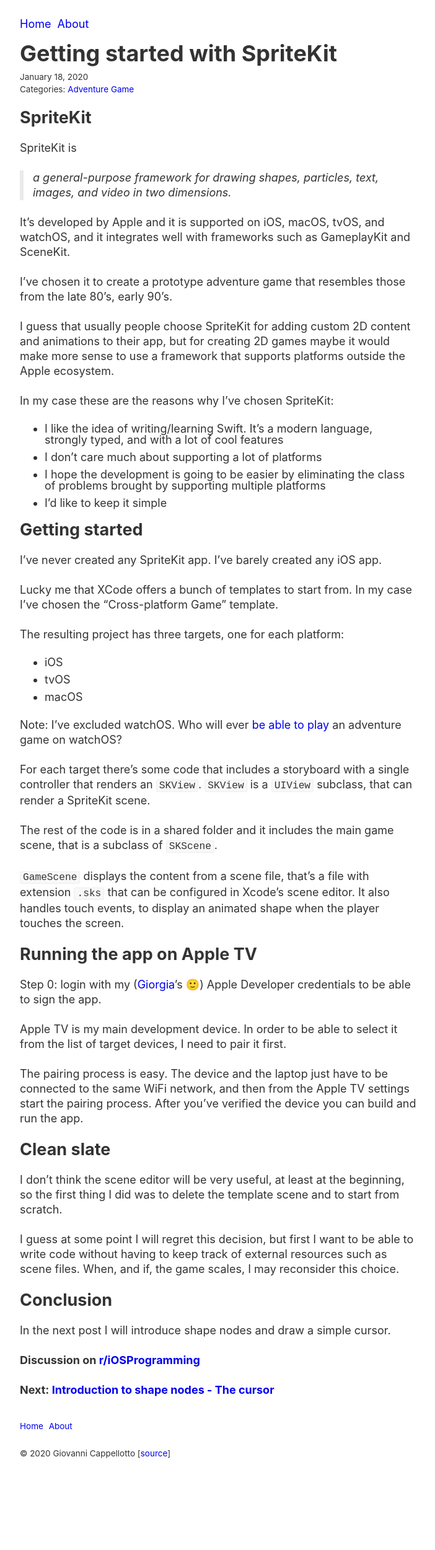
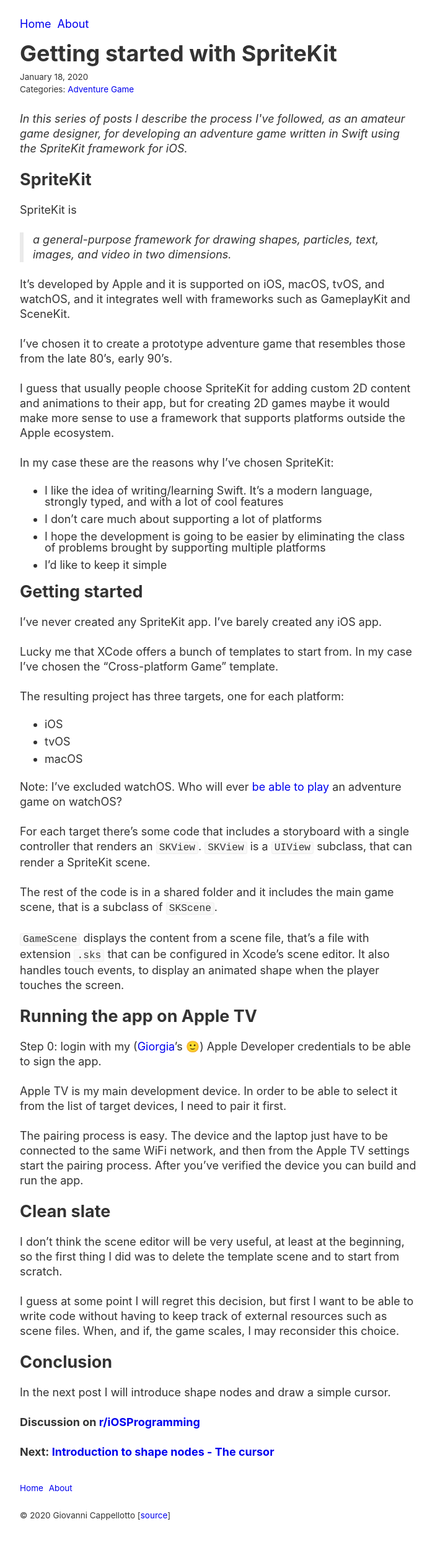
Before and after one commit to curlybracketshq/giovanni.curlybrackets.it, a Jekyll site: the page built from adventure-game/_posts/2020-01-18-getting-started-with-spritekit.markdown, in a window 1280 px wide. Shown: the whole page at 62% size, without its empty margins (288-990 px from the left). Built offline with Jekyll 4.4.1, drawn with Linux system fonts in a browser that asks for light colours; before the commit the page ends 2401 px from its top, so only the background shows below that.

Commit message:
Add a category introduction variable

```diff
--- a/_data/categories.yml
+++ b/_data/categories.yml
@@ -1,2 +1,8 @@
-adventure-jam: AdventureJam
-adventure-game: Adventure Game
+adventure-jam:
+  name: AdventureJam
+adventure-game:
+  name: Adventure Game
+  intro: |
+    In this series of posts I describe the process I've followed, as an amateur
+    game designer, for developing an adventure game written in Swift using the
+    SpriteKit framework for iOS.
--- a/_layouts/category.html
+++ b/_layouts/category.html
@@ -5,7 +5,7 @@
 {% include triangles.html %}
 
 <header>
-  <h1>Category: {{ site.data.categories[page.category] }}</h1>
+  <h1>Category: {{ site.data.categories[page.category].name }}</h1>
 </header>
 
 <h2>Archive</h2>
--- a/_layouts/post.html
+++ b/_layouts/post.html
@@ -15,28 +15,30 @@
         Categories:
         {% for category in page.categories %}
           <a href="{{ site.url }}/{{ category }}">
-            {{ site.data.categories[category] }}
+            {{ site.data.categories[category].name }}
           </a>
         {% endfor %}
       </p>
     {% endif %}
   </header>
 
+  {% if page.categories.size > 0 and site.data.categories[page.categories.first] and site.data.categories[page.categories.first].intro %}
+    <p class="intro">
+      {{ site.data.categories[page.categories.first].intro }}
+    </p>
+  {% endif %}
+
   {{ content }}
 </article>
 
 {% if page.discussion %}
-  <p>
-    <strong>
-      Discussion on <a href="{{ page.discussion.url }}">{{ page.discussion.name }}</a>
-    </strong>
+  <p class="discussion">
+    Discussion on <a href="{{ page.discussion.url }}">{{ page.discussion.name }}</a>
   </p>
 {% endif %}
 
 {% if page.next.url %}
-  <p>
-    <strong>
-      Next: <a href="{{ page.next.url }}">{{ page.next.title }}</a>
-    </strong>
+  <p class="next">
+    Next: <a href="{{ page.next.url }}">{{ page.next.title }}</a>
   </p>
 {% endif %}
--- a/index.html
+++ b/index.html
@@ -24,7 +24,7 @@
           Categories:
           {% for category in post.categories %}
             <a href="{{ site.url }}/{{ category }}">
-              {{ site.data.categories[category] }}
+              {{ site.data.categories[category].name }}
             </a>
           {% endfor %}
         </p>
--- a/stylesheets/style.css
+++ b/stylesheets/style.css
@@ -174,6 +174,14 @@
   margin: 0;
 }
 
+p.discussion, p.next {
+  font-weight: bold;
+}
+
+p.intro {
+  font-style: italic;
+}
+
 #triangles {
   margin: 20px 0;
 }
```
